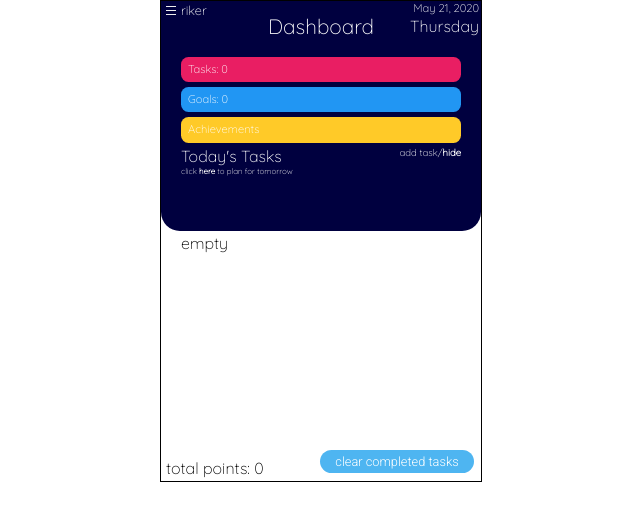
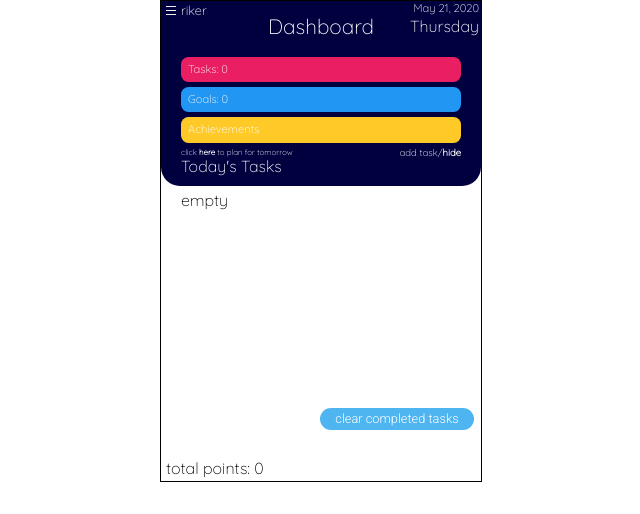
Before and after one commit to montgomeryrd/react-to-do, a React (Create React App) app: page /tasks in a window 1280 px wide. Shown: the top 514 px of the page, without its empty margins (319-959 px from the left). Built offline with nearby package versions, Linux system fonts and the light colour scheme; a web font is replaced by a local one.

Commit message:
styling tasks page

```diff
--- a/src/components/contentview/GoalCard.js
+++ b/src/components/contentview/GoalCard.js
@@ -5,7 +5,7 @@ const GoalCard = (props) => {
 
     return (
         <div className="goal-card">
-            <p>steps????</p>
+            <span className="append-steps">append steps</span>
         </div>
     )
 }
--- a/src/components/contentview/GoalsPage.js
+++ b/src/components/contentview/GoalsPage.js
@@ -12,11 +12,14 @@ const GoalsPage = (props) => {
     props.goals.map((goal, position) => {
       return (
         <div className="goal-item" key={goal.id = position}>
-          <h5 onClick={() => {props.showEditDiv(goal.id)}}>{goal.content}</h5>
+          <h5 className="goal-card-title" onClick={() => {props.showEditDiv(goal.id)}}>{goal.content}</h5>
+          <span className="goal-complete-delete">
+            <span className="goal-complete" onClick={() => {props.archiveGoalItem(goal.id)}}>goal completed</span>
+            <span>/</span>
+            <span className="goal-delete" onClick={() => {props.removeGoalItem(goal.id)}}>delete</span>
+          </span>
           <div className={`step-items ${!props.editVisibles[goal.id] ? "unvisible" : "visible"}`} key={goal.id}>
             <GoalCard data={{steps : goal.steps}} />
-            <button className="archive-goal" onClick={() => {props.archiveGoalItem(goal.id)}}>goal completed</button>
-            <button className="remove-button" onClick={() => {props.removeGoalItem(goal.id)}}>remove goal without saving</button>
           </div>
         </div>
       )
--- a/src/components/contentview/TasksPage.js
+++ b/src/components/contentview/TasksPage.js
@@ -42,10 +42,10 @@ const TasksPage = (props) => {
     <div className="task-page-view">
       <div className="todays-page" style={{display : tomorrowOpen ? "none" : "block"}}>
         <h4 className="title">Today's Tasks</h4>
+        <span className="toggle-tasks">click <span className="strong" onClick={toggleDay}>here</span> to plan for tomorrow</span>
         { taskFormOpen ? (
           <form id="task-form" onSubmit={props.handleTasksSubmit}>
             <span className="span-toggle" onClick={toggle}><span className="strong">add task</span>/hide</span>
-            <span className="toggle-tasks">click <span className="strong" onClick={toggleDay}>here</span> to plan for tomorrow</span>
             <br></br>
             <input
               id="form-input"
@@ -63,12 +63,9 @@ const TasksPage = (props) => {
             </button>
           </form>
         ) : (
-          <div className="form-spacer">
-            <span className="span-toggle" onClick={toggle}>add task/<span className="strong">hide</span></span>
-            <span className="toggle-tasks">click <span className="strong" onClick={toggleDay}>here</span> to plan for tomorrow</span>
-          </div>
+          <span className="span-toggle" onClick={toggle}>add task/<span className="strong">hide</span></span>
         )}
-        <div className="task-contents">
+        <div className="task-contents" style={{marginTop : taskFormOpen ? 20 + "px" : 35 + "px"}}>
           <div className="item-view">
             {mytasks}
             <button className="clear-button" onClick={() => {props.archiveTaskItems()}}>clear completed tasks</button>
@@ -78,10 +75,10 @@ const TasksPage = (props) => {
 
       <div className="tomorrows-page" style={{display : tomorrowOpen ? "block" : "none"}}>
         <h4 className="title">Tomorrow's Tasks</h4>
+        <span className="toggle-tasks">click <span className="strong" onClick={toggleDay}>here</span> to go back to today</span>
         { taskFormOpen ? (
           <form id="task-form" onSubmit={props.handleTomorrowSubmit}>
             <span className="span-toggle" onClick={toggle}><span className="strong">add task</span>/hide</span>
-            <span className="toggle-tasks">click <span className="strong" onClick={toggleDay}>here</span> to go back to today</span>
             <br></br>
             <input
               id="form-input"
@@ -99,12 +96,9 @@ const TasksPage = (props) => {
             </button>
           </form>
         ) : (
-          <div className="form-spacer">
-            <span className="span-toggle" onClick={toggle}>add task/<span className="strong">hide</span></span>
-            <span className="toggle-tasks">click <span className="strong" onClick={toggleDay}>here</span> to go back to today</span>
-          </div>
+          <span className="span-toggle" onClick={toggle}>add task/<span className="strong">hide</span></span>
         )}
-        <div className="task-contents">
+        <div className="task-contents" style={{marginTop : taskFormOpen ? 20 + "px" : 35 + "px"}}>
           <div className="item-view">
             {mytomorrow}
           </div>
--- a/src/styles/dashboard.css
+++ b/src/styles/dashboard.css
@@ -26,7 +26,8 @@ font-family: 'Open Sans Condensed', sans-serif;
     border-bottom-left-radius: 5mm;
     border-bottom-right-radius: 5mm;
     font-family: 'Quicksand', sans-serif;
-    height: 230px;
+    min-height: 185px;
+    max-height: 230px;
 }
 
 /* Modal */
--- a/src/styles/goals.css
+++ b/src/styles/goals.css
@@ -11,33 +11,11 @@ font-family: 'Roboto', sans-serif;
 font-family: 'Open Sans Condensed', sans-serif;
 */
 
+/* My Goals Page Styles */
 .goals-content-view {
     margin: 0 auto;
 }
-
-.title {
-    display: flex;
-    position: absolute;
-}
-
-.span-toggle {
-    display: flex;
-    justify-content: flex-end;
-    font-size: .6rem;
-    margin-bottom: 20px;
-}
-
-.strong {
-    font-weight: bold;
-}
-
-/* toggle switches between today page or tomorrow page */
-.toggle-tasks {
-    display: block;
-    margin-top: -10px;
-    font-size: .5rem;
-  }
-  /* form */
+/* goal page form */
 #goal-form-input {
     background: 0;
     color: #FFFFFF;
@@ -98,57 +76,17 @@ font-family: 'Open Sans Condensed', sans-serif;
 #goal-form-button:hover{
     color:#1abc9c;
 }
-/* spacer saves space for the form and keeps content below fixed */
-.form-spacer {
-    display: block;
-    margin-bottom: 39.5px;
-}
-/* tasks item area */
+/* goals item area */
 .goal-contents {
     position: fixed;
     margin-top: 20px;
     color: black;
     width: 278px;
     height: 218px;
+    border: solid 1px black;
 }
-
-.goal-item {
-    display: flex;
-    align-items: center;
-    border-bottom: .5px solid #4095c6;
-}
-
-.span-item {
-    margin-left: 5px;
-    cursor: pointer;
-}
-/* remove item button */
-.remove-button {
-    display: flex;
-    position: absolute;
-    right: 0;
-    font-size: .6rem;
-    cursor: pointer;
-}
-
-.goal-contents {
-    margin-top: 20px;
-}
-
-.goal-card-info {
-    border: solid 1px red;
-}
-
-.goal-card-info h5 {
-    font-size: 1rem;;
-}
-
 /* Steps Styles */
-
-.step-items {
-    background: #a7a7a7;
-}
-
+/* showEditDiv function */
 .unvisible {
     display: none;
 }
@@ -156,3 +94,21 @@ font-family: 'Open Sans Condensed', sans-serif;
 .visible {
     display: block;
 }
+/* Goal Card */
+.goal-card-title {
+    display: block;
+    position: absolute;
+    height: 20px;
+}
+
+.goal-complete-delete {
+    display: flex;
+    border: solid 1px blue;
+    justify-content: flex-end;
+    font-size: .6rem;
+    cursor: pointer;
+}
+
+.append-steps {
+    font-size: .7rem;
+}
--- a/src/styles/tasks.css
+++ b/src/styles/tasks.css
@@ -22,24 +22,41 @@ font-family: 'Open Sans Condensed', sans-serif;
     margin:0.2em auto;
   }
 }
+
+.task-page-view {
+  /* border: solid 2px red; */
+}
+.todays-page {
+  /* border: solid 1px blue; */
+}
+.tomorrows-page {
+  /* border: solid 1px blue; */
+}
+
 /* Today's Tasks/Tomorrow's Tasks Title */
 .title {
   display: flex;
   position: absolute;
+  margin-top: 10px;
+}
+/* toggle switches between today page or tomorrow page */
+.toggle-tasks {
+  display: block;
+  position: absolute;
+  font-size: .5rem;
+}
+.strong {
+  font-weight: bold;
+  cursor: pointer;
 }
 /* add task/hide */
 .span-toggle {
   display: flex;
   justify-content: flex-end;
   font-size: .6rem;
-  margin-bottom: 20px;
   cursor: pointer;
 }
 
-.strong {
-  font-weight: bold;
-  cursor: pointer;
-}
 /* checkmark */
 .check {
   display: inline-block;
@@ -52,24 +69,19 @@ font-family: 'Open Sans Condensed', sans-serif;
   position: absolute;
   margin-left: -11px;
 }
-/* toggle switches between today page or tomorrow page */
-.toggle-tasks {
-  display: block;
-  margin-top: -10px;
-  font-size: .5rem;
-}
 /* form */
 #form-input {
+  border: solid 1px white;
   background: 0;
   color: #FFFFFF;
   padding-left: 10px;
   border: 0;
   outline: none;
-  width: 188px;
+  width: 200px;
   font-family: 'Quicksand', sans-serif;
   font-size: 1.5em;
   transition: padding 0.3s 0.2s ease;
-  margin-top: -10px;
+  margin-top: 10px;
 }
 
 #form-input:focus + .line:after {
@@ -77,7 +89,7 @@ font-family: 'Open Sans Condensed', sans-serif;
 }
 
 .line {
-  width: 200px;
+  width: 220px;
   height: 3px;
   bottom: -8px;
   border-radius: 2mm;
@@ -88,40 +100,38 @@ font-family: 'Open Sans Condensed', sans-serif;
   position: fixed;
   content: " ";
   float: right;
-  width: 200px;
+  width: 220px;
   height: 3px;
   transform: scalex(0);
   transition: transform 0.3s ease;
   background: #E91E63;
 }
 
+#task-form {
+  /* border: solid 1px blue; */
+}
+
 #form-button {
-  display:block;
+  display: block;
   float: right;
   background-color:#00003F;
-  padding:0.20em .5em;
+  padding: 0.20em 0;
   border: 0;
-  margin:0 0.3em 0.3em 0;
+  margin: 0 0.3em 0.3em 0;
   border-radius:0.12em;
   box-sizing: border-box;
   text-decoration:none;
   font-family: 'Quicksand', sans-serif;
-  font-weight:300;
   color:#FFFFFF;
-  text-align:center;
+  text-align: center;
   transition: all 0.2s;
   margin-top: -30px;
-  margin-bottom: 20px;
 }
 
 #form-button:hover{
   color:#1abc9c;
 }
-/* spacer saves space for the form and keeps content below fixed */
-.form-spacer {
-  display: block;
-  margin-bottom: 39.5px;
-}
+
 /* tasks item area */
 .task-contents {
   position: fixed;
@@ -129,23 +139,32 @@ font-family: 'Open Sans Condensed', sans-serif;
   color: black;
   width: 278px;
   height: 218px;
+  /* border: solid 2px black; */
 }
 
 .task-item {
   display: flex;
   align-items: center;
-  border-bottom: .5px solid #4095c6;
+  /* border-bottom: .5px solid #4095c6; */
 }
 
 .item-view {
+  /* border: solid 1px red; */
   display: flex;
   flex-direction: column;
 }
 
 .span-item {
+  display: inline-block;
   margin-left: 5px;
   cursor: pointer;
+  border: solid .5px #5DADE2;
+  border-top: 0;
+  border-left: 0;
+  border-right: 0;
+  width: 280px;
 }
+
 /* remove item button */
 .remove-button {
   display: flex;
```
